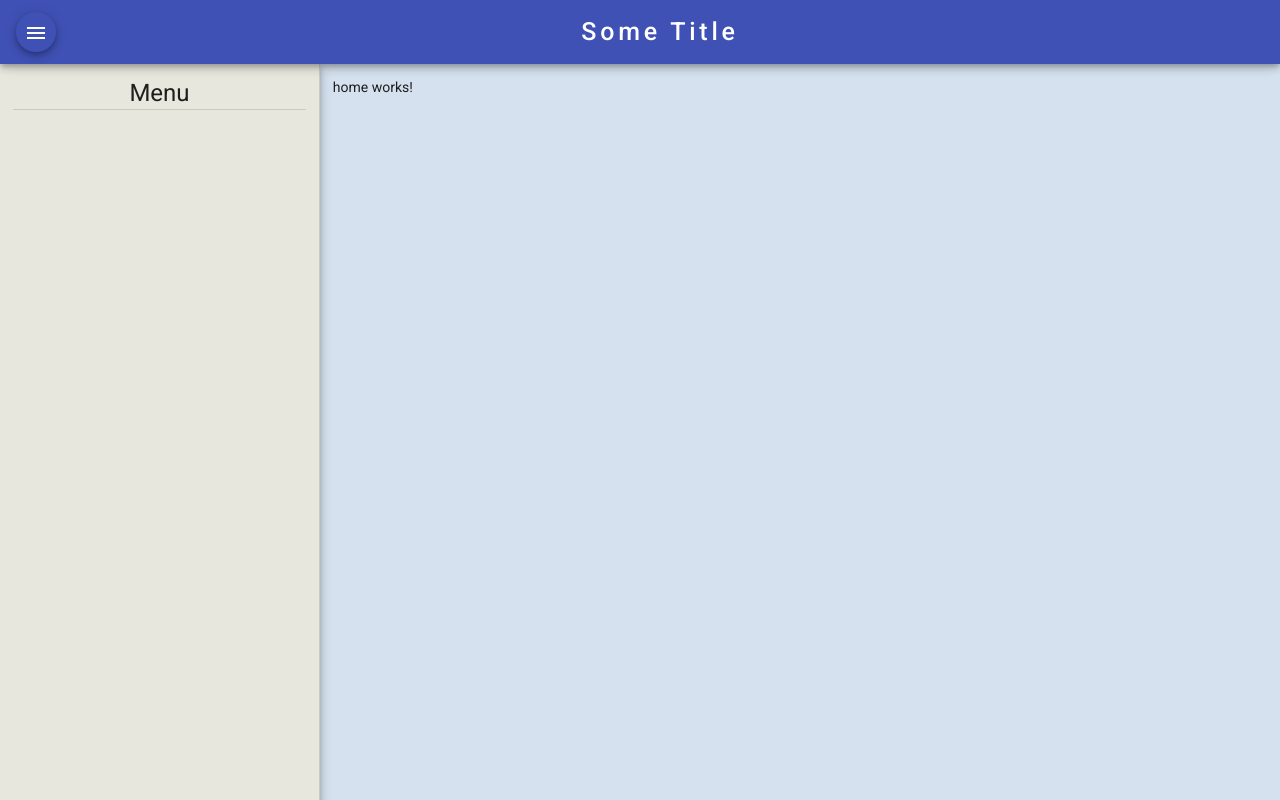
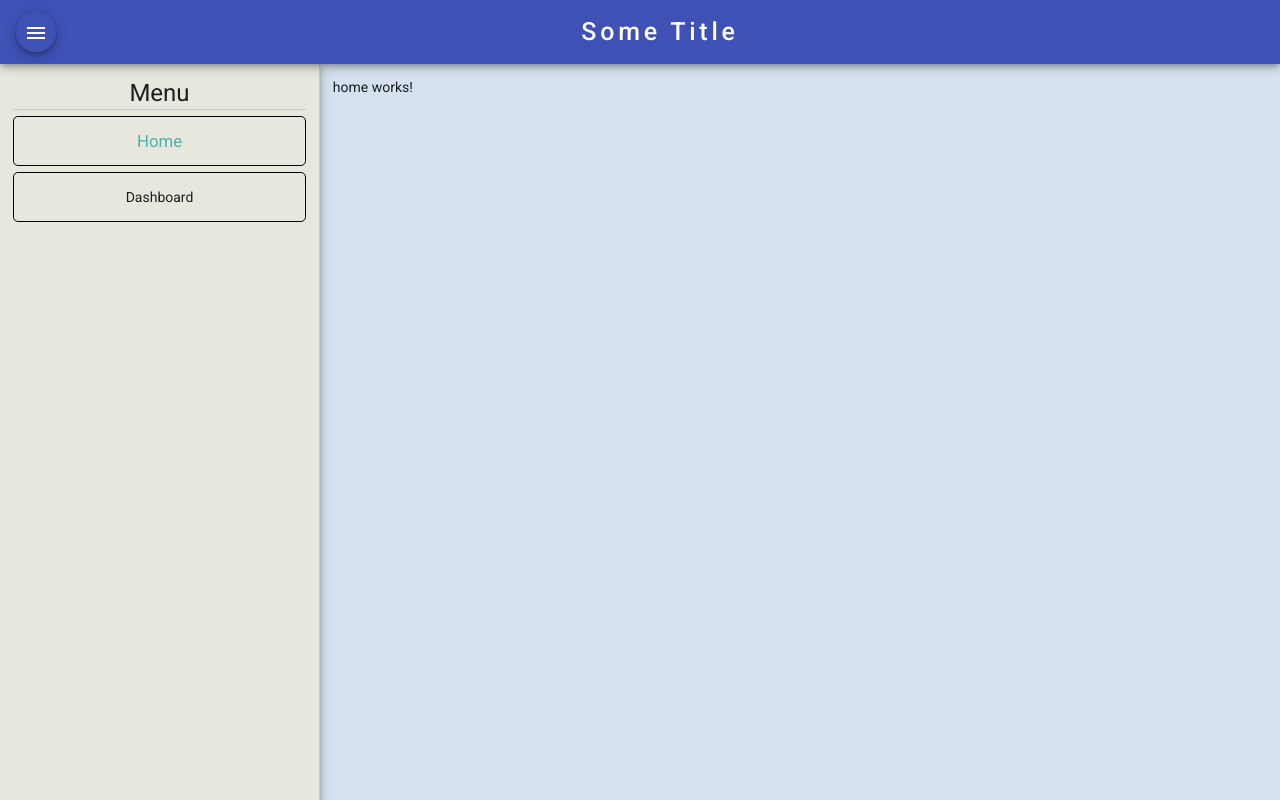
Before and after one commit to Akk4r1n/AngularMaterialToolbarSidenavTemplate, an Angular app: page /home in a window 1280 px wide. Built offline with nearby package versions, Linux system fonts and the light colour scheme.

Commit message:
add basic styling for the links

```diff
--- a/src/app/components/sidenav/sidenav.component.css
+++ b/src/app/components/sidenav/sidenav.component.css
@@ -11,6 +11,39 @@ mat-sidenav {
   box-sizing: border-box;
   text-align: center;
   background-color: #e7e7de;
+}
+
+.list {
+  width: 100%;
+  padding: 0;
+}
+
+a {
+  box-sizing: border-box;
+  text-decoration: none;
+  color: inherit;
+  border: 1px solid black;
+  border-radius: 5px;
+}
+
+.item {
+  display: flex;
+  align-items: center;
+  justify-content: center;
+  height: 50px;
+  margin-top: 2%;
+}
+
+.item-content {
+  padding: 0 !important;
+  display: flex !important;
+  align-items: center !important;
+  justify-content: center !important;
+}
+
+.active {
+  color:rgb(77, 175, 175);
+  font-size: larger;
 }
 
 h1 {
--- a/src/app/components/sidenav/sidenav.component.html
+++ b/src/app/components/sidenav/sidenav.component.html
@@ -7,6 +7,10 @@
     <div class="sidenav-full">
       <h1>Menu</h1>
       <mat-divider></mat-divider>
+      <div class="list">
+        <a class="item" routerLink="/home" routerLinkActive="active">Home</a>
+        <a class="item" routerLink="/dashboard" routerLinkActive="active">Dashboard</a>
+      </div>
     </div>
 
   </mat-sidenav>
```
